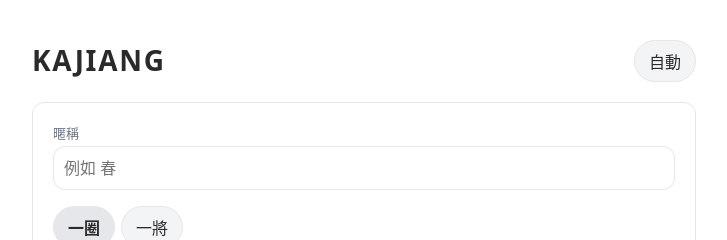
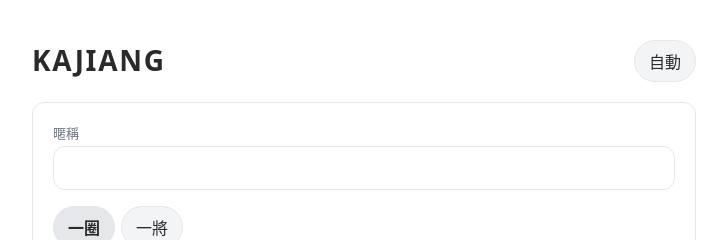
Before and after one commit to HSUYUJUNG/KAJIANG, a React (Vite) app: page / in a window 1280 px wide. Shown: the top 240 px of the page, without its empty margins (276-1003 px from the left). Built offline with nearby package versions, Linux system fonts and the light colour scheme.

Commit message:
暱稱欄不再顯示範例文字
拿掉「例如 春」，欄位留白。

Co-authored-by: HSUYUJUNG <HSUYUJUNG@users.noreply.github.com>

```diff
--- a/src/App.tsx
+++ b/src/App.tsx
@@ -91,7 +91,7 @@ export function App() {
         <div className="stack">
           <section className="card stack">
             <label className="field">暱稱
-              <input maxLength={8} value={name} placeholder="例如 春" onChange={(e) => { setName(e.target.value); saveName(e.target.value.trim().slice(0, 8)); }} />
+              <input maxLength={8} value={name} onChange={(e) => { setName(e.target.value); saveName(e.target.value.trim().slice(0, 8)); }} />
             </label>
             <div className="seg">
               <button aria-pressed={settings.len === "quan"} onClick={() => setSettings({ ...settings, len: "quan" })}>一圈</button>
```
